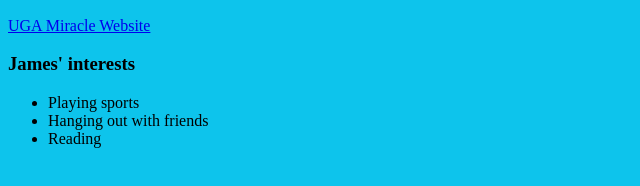
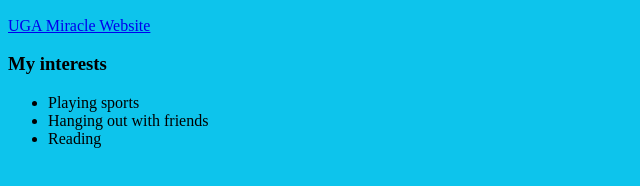
Before and after one commit to jmcdpip/jmcdpip.github.io, a plain HTML site: page index.html in a window 1280 px wide. Shown: the part 526-712 px from the top of the page, 0-640 px from the left. Drawn offline with Linux system fonts and the light colour scheme.

Commit message:
Update index.html

```diff
--- a/index.html
+++ b/index.html
@@ -15,7 +15,7 @@
 	<a href="https://www.ugamiracle.org">
 		UGA Miracle Website
 	</a>
-<h3>James' interests</h3>
+<h3>My interests</h3>
 <ul>
 	<li>Playing sports</li>
 	<li>Hanging out with friends</li>
```
